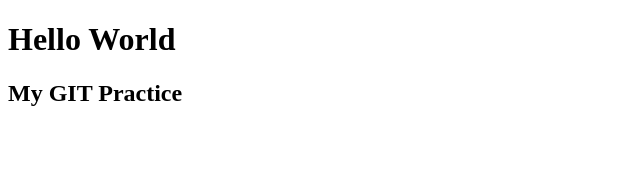
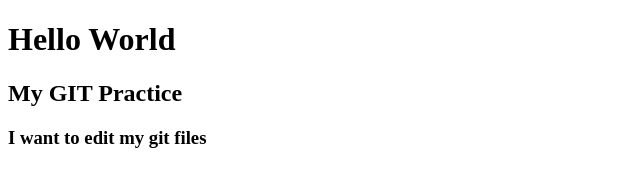
Before and after one commit to EPITOME11/myjob, a plain HTML site: page index.html in a window 1280 px wide. Shown: the whole page, without its empty margins (0-640 px from the left). Drawn offline with Linux system fonts and the light colour scheme.

Commit message:
changed index

```diff
--- a/index.html
+++ b/index.html
@@ -8,5 +8,6 @@
 <body>
     <h1>Hello World</h1>
     <h2>My GIT Practice</h2>
+    <h3>I want to edit my git files</h3>
 </body>
 </html>
```
